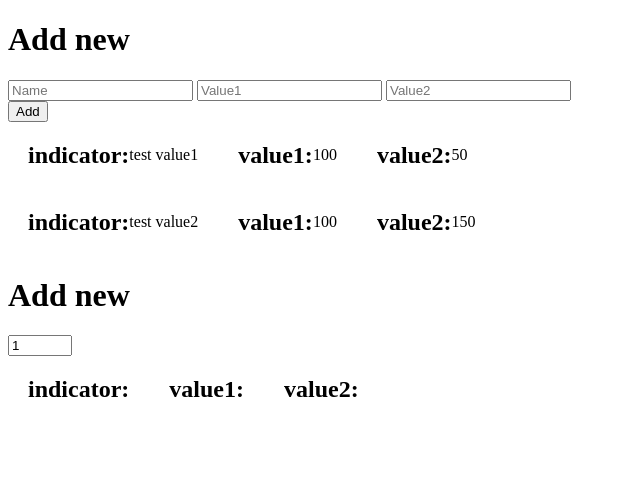
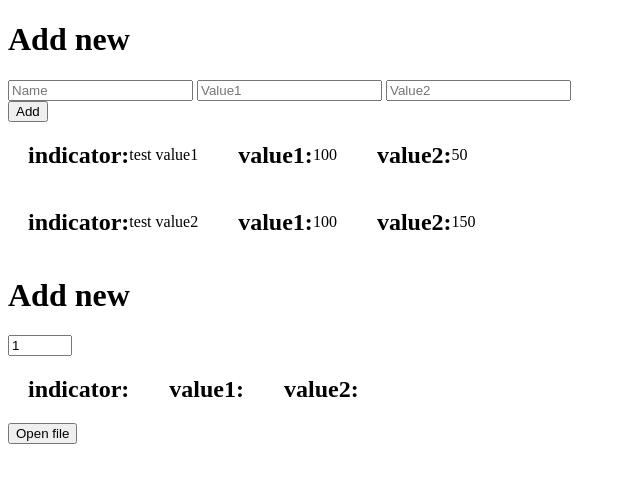
Before and after one commit to Dulme8556/digipalvelut-projekti, a SvelteKit app in the folder digipalvelut-projekti/: page / in a window 1280 px wide. Shown: the top 482 px of the page, without its empty margins (0-640 px from the left). Built offline with nearby package versions, Linux system fonts and the light colour scheme.

Commit message:
file reader mostly made

```diff
--- a/digipalvelut-projekti/src/components/app.svelte
+++ b/digipalvelut-projekti/src/components/app.svelte
@@ -5,6 +5,7 @@
     import Lines from "./lines.svelte";
     import Charts from "./charts.svelte";
     import AddNewSpinBox from "./add-new-spin_box.svelte";
+    import FileReader from "./file-reader.svelte";
 
     let lists = $state({
         list: [],
@@ -16,8 +17,8 @@
 <div>
     <AddNew />
     <Lines />
+    <AddNewSpinBox />
     <!-- charts.svelte isn't working and causing errors so commented -->
     <!-- <Charts /> -->
+     <FileReader/>
 </div>
-
-<AddNewSpinBox />
--- /dev/null
+++ b/digipalvelut-projekti/src/components/file-reader.svelte
@@ -0,0 +1,52 @@
+<script>
+    import { writable } from "svelte/store";
+    import * as XLSX from "xlsx";
+
+    let fileGiven = false;
+    let clickEvent;
+    const previewStore = writable('');
+
+    // temporary will be replaced with widely used list
+    let information = [];
+
+    async function handleFileChange(file) {
+        const data = await file.arrayBuffer();
+        const workbook = XLSX.read(data, {type: 'array'});
+        const worksheet = workbook.Sheets[workbook.SheetNames[0]];
+        const jsonData = XLSX.utils.sheet_to_json(worksheet);
+        previewStore.set(JSON.stringify(jsonData, null, 2));
+
+        let information = jsonData;
+
+        // temporary to see previewStore
+        console.log(previewStore)
+        console.log("Information:")
+        console.log(information)
+    }
+
+    function handleFileInput(event) {
+        const file = event.target.files[0];
+        if (file) handleFileChange(file);
+    }
+
+    function fileFound() {
+        fileGiven = true;
+    }
+</script>
+
+<style>
+    input {
+        display: none;
+    }
+</style>
+<div>
+    <input type="file" accept=".xlsx" bind:this={clickEvent} on:change={handleFileInput}>
+    <button on:click={clickEvent.click(), fileFound}>Open file</button>
+
+    {#if fileGiven}
+        <h2>Stuff inside the file</h2>
+        <pre>
+            {$previewStore}
+        </pre>
+    {/if}
+</div>
```
